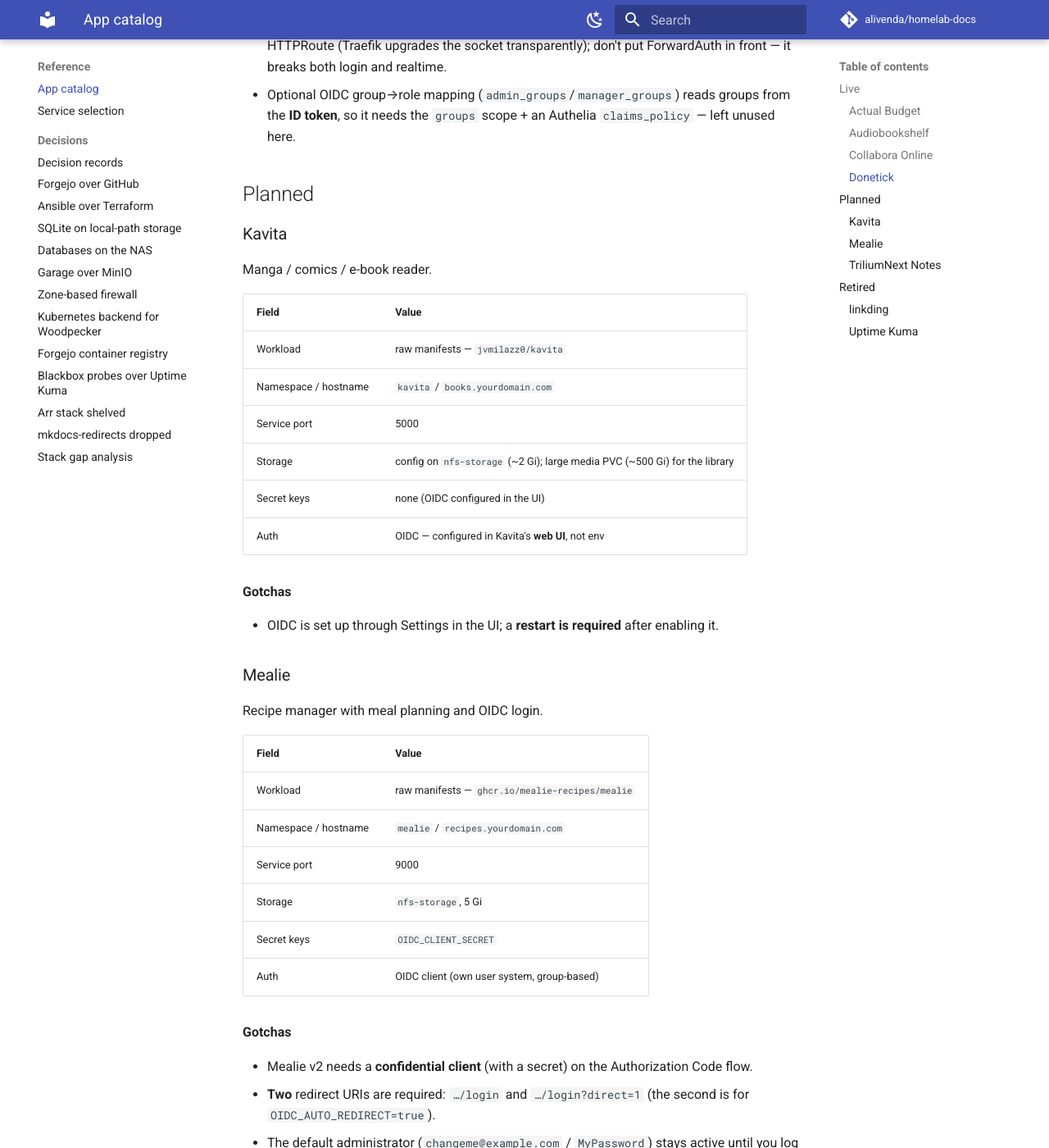
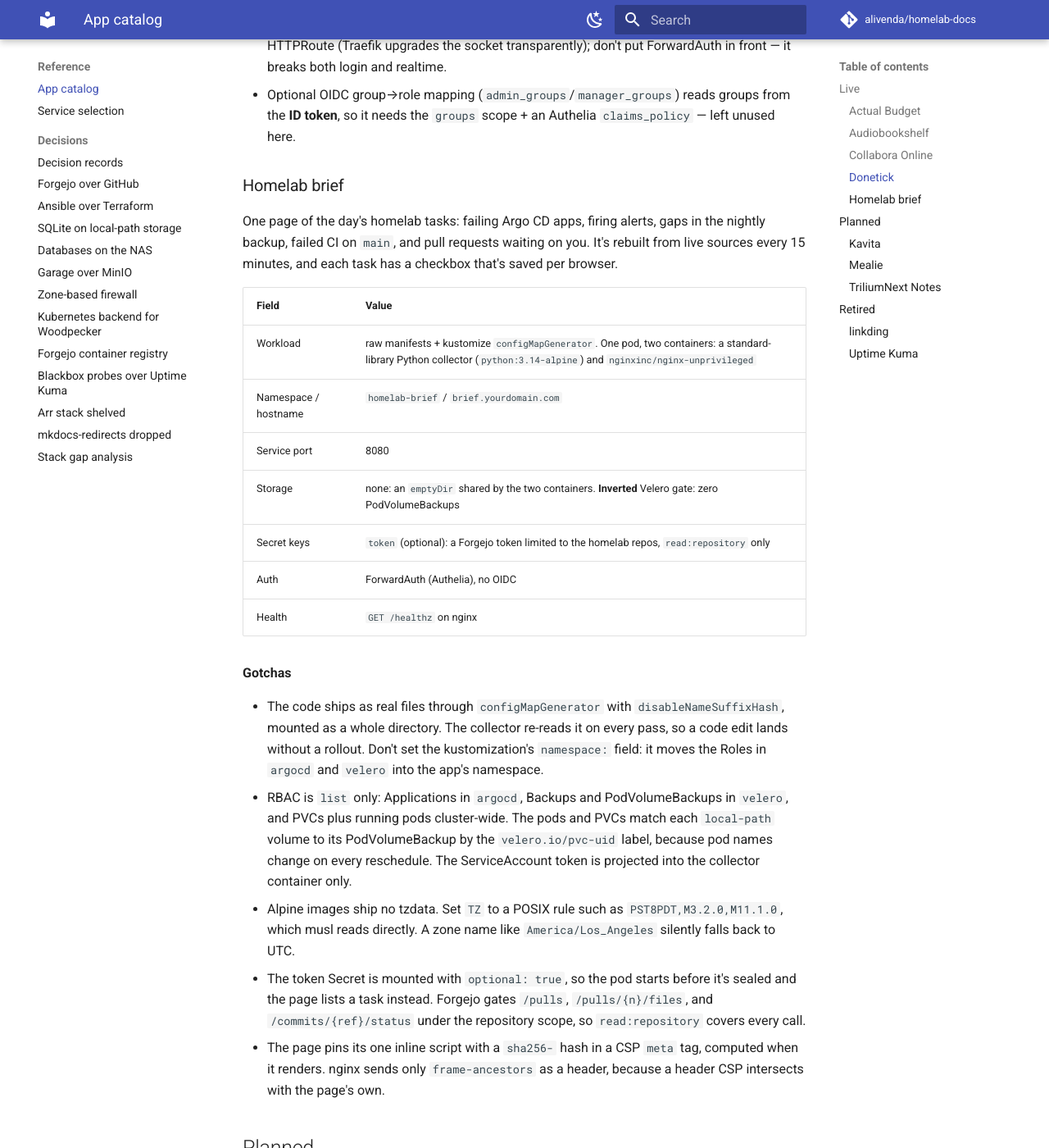
Before and after one commit to alivenda/homelab-docs, an MkDocs documentation site: the page built from docs/reference/app-catalog.md, in a window 1280 px wide and 1400 px high, scrolled down 6237 px. Shown: the whole window at 82% size. Built offline with MkDocs 1.6.1 and Material for MkDocs 9.7.7, drawn with Linux system fonts in a browser that asks for light colours; comment, search, counter and statistics services are not loaded.

Commit message:
docs(app-catalog): add the homelab brief
Catalog row for the daily task page in homelab-manifests apps/homelab-brief: two containers, no storage, an optional read-only Forgejo token, and ForwardAuth.

```diff
--- a/docs/reference/app-catalog.md
+++ b/docs/reference/app-catalog.md
@@ -171,6 +171,46 @@ React PWA + API). Verified against **v0.1.75** (latest stable; newer tags are
   from the **ID token**, so it needs the `groups` scope + an Authelia
   `claims_policy` — left unused here.
 
+### Homelab brief
+
+One page of the day's homelab tasks: failing Argo CD apps, firing alerts,
+gaps in the nightly backup, failed CI on `main`, and pull requests waiting on you. It's
+rebuilt from live sources every 15 minutes, and each task has a checkbox that's
+saved per browser.
+
+| Field | Value |
+|---|---|
+| Workload | raw manifests + kustomize `configMapGenerator`. One pod, two containers: a standard-library Python collector (`python:3.14-alpine`) and `nginxinc/nginx-unprivileged` |
+| Namespace / hostname | `homelab-brief` / `brief.yourdomain.com` |
+| Service port | 8080 |
+| Storage | none: an `emptyDir` shared by the two containers. **Inverted** Velero gate: zero PodVolumeBackups |
+| Secret keys | `token` (optional): a Forgejo token limited to the homelab repos, `read:repository` only |
+| Auth | ForwardAuth (Authelia), no OIDC |
+| Health | `GET /healthz` on nginx |
+
+**Gotchas**
+
+- The code ships as real files through `configMapGenerator` with
+  `disableNameSuffixHash`, mounted as a whole directory. The collector re-reads
+  it on every pass, so a code edit lands without a rollout. Don't set the
+  kustomization's `namespace:` field: it moves the Roles in `argocd` and `velero`
+  into the app's namespace.
+- RBAC is `list` only: Applications in `argocd`, Backups and PodVolumeBackups in
+  `velero`, and PVCs plus running pods cluster-wide. The pods and PVCs match each
+  `local-path` volume to its PodVolumeBackup by the `velero.io/pvc-uid` label,
+  because pod names change on every reschedule. The ServiceAccount token is
+  projected into the collector container only.
+- Alpine images ship no tzdata. Set `TZ` to a POSIX rule such as
+  `PST8PDT,M3.2.0,M11.1.0`, which musl reads directly. A zone name like
+  `America/Los_Angeles` silently falls back to UTC.
+- The token Secret is mounted with `optional: true`, so the pod starts before
+  it's sealed and the page lists a task instead. Forgejo gates `/pulls`,
+  `/pulls/{n}/files`, and `/commits/{ref}/status` under the repository scope, so
+  `read:repository` covers every call.
+- The page pins its one inline script with a `sha256-` hash in a CSP `meta` tag,
+  computed when it renders. nginx sends only `frame-ancestors` as a header,
+  because a header CSP intersects with the page's own.
+
 ## Planned
 
 ### Kavita
```
